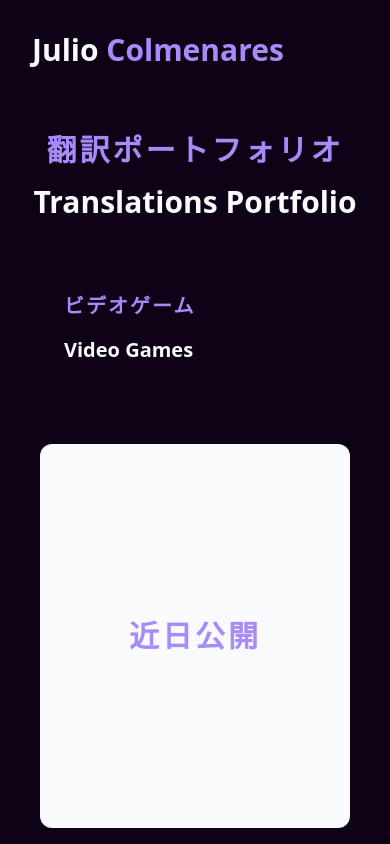
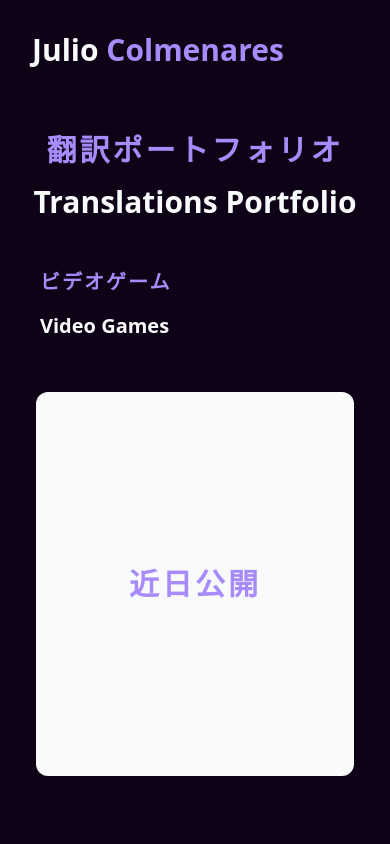
Before and after one commit to soygabrielnunez/translations-portfolio, a Vue app: page / in a window 390 px wide. Shown: the top 844 px of the page. Built offline with nearby package versions, Linux system fonts and the light colour scheme.

Commit message:
adjusting sizing

```diff
--- a/src/components/Portfolio.vue
+++ b/src/components/Portfolio.vue
@@ -4,11 +4,11 @@
     <h1 class="text-center text-3xl sm:text-5xl text-purple-400 font-extrabold tracking-widest">翻訳ポートフォリオ</h1>
     <h1 class="text-center text-3xl sm:text-5xl text-gray-50 font-semibold capitalize mt-4">translations portfolio</h1>
   </div>
-  <div class="sticky top-0 subtitle-container p-8">
+  <div class="sticky top-0 subtitle-container p-2 md:p-8">
     <h3 class="text-xl sm:text-3xl text-purple-400 font-extrabold tracking-widest">ビデオゲーム</h3>
     <h3 class="text-xl sm:text-3xl text-gray-50 font-semibold capitalize mt-4">video games</h3>
   </div>
-  <div class="grid justify-center grid-cols-1 md:grid-cols-2 lg:grid-cols-3 xl:grid-cols-4 gap-20 p-2 md:p-8">
+  <div class="grid justify-center grid-cols-1 md:grid-cols-2 lg:grid-cols-3 xl:grid-cols-4 gap-20 p-1 md:p-8">
     <div class="rounded-xl 100% h-96 bg-gray-50 flex justify-center items-center">
       <span class="text-3xl text-purple-400 font-extrabold tracking-widest">近日公開</span>
     </div>
@@ -22,11 +22,11 @@
       <span class="text-3xl text-purple-400 font-extrabold tracking-widest">近日公開</span>
     </div>
   </div>
-  <div class="sticky top-0 subtitle-container p-8">
+  <div class="sticky top-0 subtitle-container p-2 md:p-8">
     <h3 class="text-xl sm:text-3xl text-purple-400 font-extrabold tracking-widest">マンガ</h3>
     <h3 class="text-xl sm:text-3xl text-gray-50 font-semibold capitalize mt-4">manga</h3>
   </div>
-  <div class="grid justify-center grid-cols-1 md:grid-cols-2 lg:grid-cols-3 xl:grid-cols-4 gap-20 p-2 md:p-8">
+  <div class="grid justify-center grid-cols-1 md:grid-cols-2 lg:grid-cols-3 xl:grid-cols-4 gap-20 p-1 md:p-8">
     <div class="rounded-xl 100% h-96 bg-gray-50 flex justify-center items-center">
       <span class="text-3xl text-purple-400 font-extrabold tracking-widest">近日公開</span>
     </div>
@@ -40,11 +40,11 @@
       <span class="text-3xl text-purple-400 font-extrabold tracking-widest">近日公開</span>
     </div>
   </div>
-  <div class="sticky top-0 subtitle-container p-8">
+  <div class="sticky top-0 subtitle-container p-2 md:p-8">
     <h3 class="text-xl sm:text-3xl text-purple-400 font-extrabold tracking-widest">小説</h3>
     <h3 class="text-xl sm:text-3xl text-gray-50 font-semibold capitalize mt-4">novels</h3>
   </div>
-  <div class="grid justify-center grid-cols-1 md:grid-cols-2 lg:grid-cols-3 xl:grid-cols-4 gap-20 p-2 md:p-8">
+  <div class="grid justify-center grid-cols-1 md:grid-cols-2 lg:grid-cols-3 xl:grid-cols-4 gap-20 p-1 md:p-8">
     <div class="rounded-xl 100% h-96 bg-gray-50 flex justify-center items-center">
       <span class="text-3xl text-purple-400 font-extrabold tracking-widest">近日公開</span>
     </div>
```
